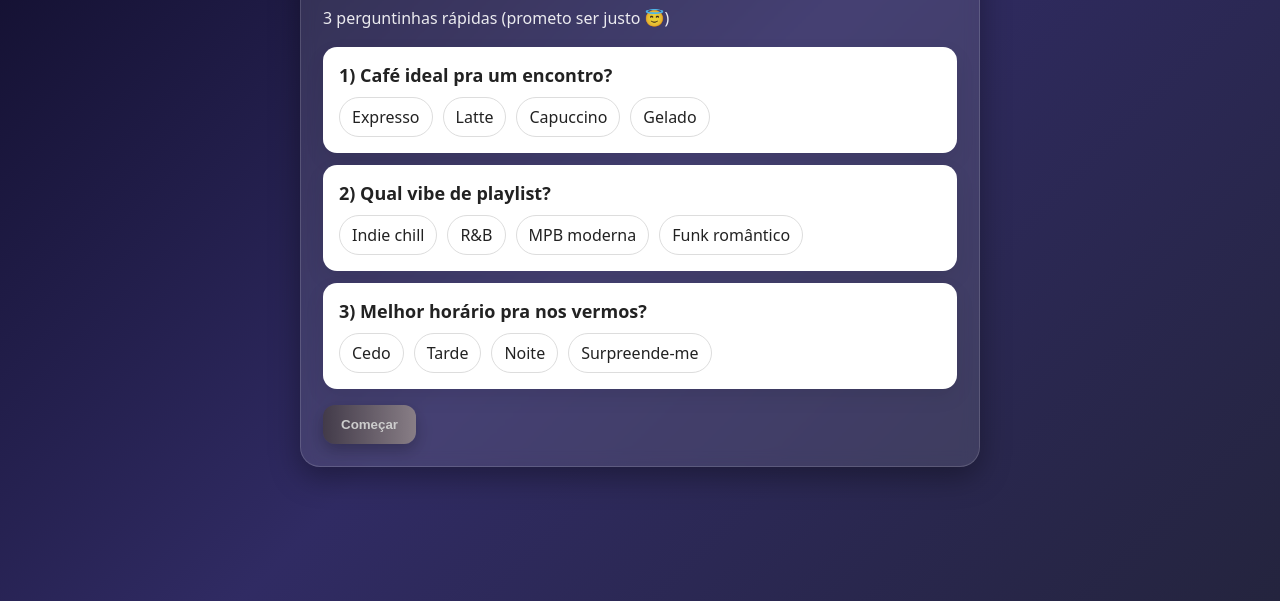
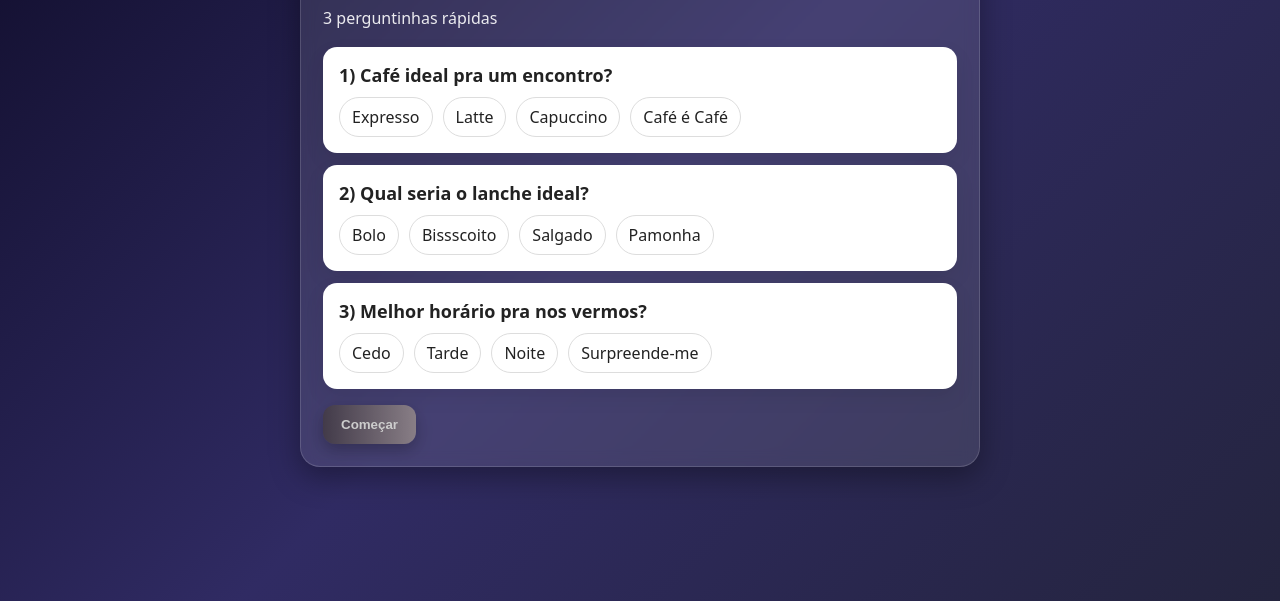
Before and after one commit to ThiagoCreator/Ambiente, a plain HTML site: page index.html in a window 1280 px wide. Shown: the part 199-800 px from the top of the page. Drawn offline with Linux system fonts and the light colour scheme.

Commit message:
Café.html

```diff
--- a/index.html
+++ b/index.html
@@ -91,7 +91,7 @@
   <div class="wrap">
     <div class="tip">modo ultra-secreto 🤫</div>
       <h1>Teste do Café da manhã</h1>
-    <p class="lead">3 perguntinhas rápidas (prometo ser justo 😇)</p>
+    <p class="lead">3 perguntinhas rápidas</p>
 
     <div class="q" data-q="1">
       <h3>1) Café ideal pra um encontro?</h3>
@@ -99,17 +99,17 @@
         <span class="chip">Expresso</span>
         <span class="chip">Latte</span>
         <span class="chip">Capuccino</span>
-        <span class="chip">Gelado</span>
+        <span class="chip">Café é Café</span>
       </div>
     </div>
 
     <div class="q" data-q="2">
-      <h3>2) Qual vibe de playlist?</h3>
+      <h3>2) Qual seria o lanche ideal?</h3>
       <div class="opts">
-        <span class="chip">Indie chill</span>
-        <span class="chip">R&B</span>
-        <span class="chip">MPB moderna</span>
-        <span class="chip">Funk romântico</span>
+        <span class="chip">Bolo</span>
+        <span class="chip">Bissscoito</span>
+        <span class="chip">Salgado</span>
+        <span class="chip">Pamonha</span>
       </div>
     </div>
 
```
